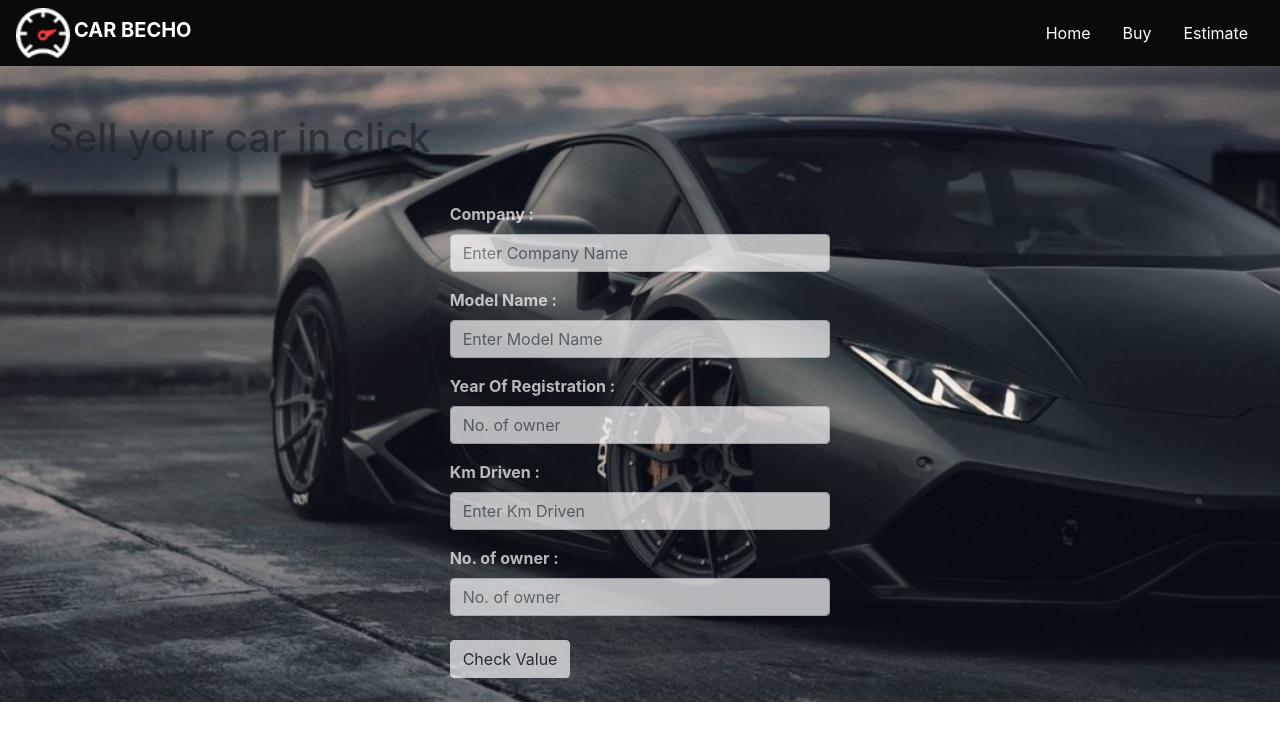
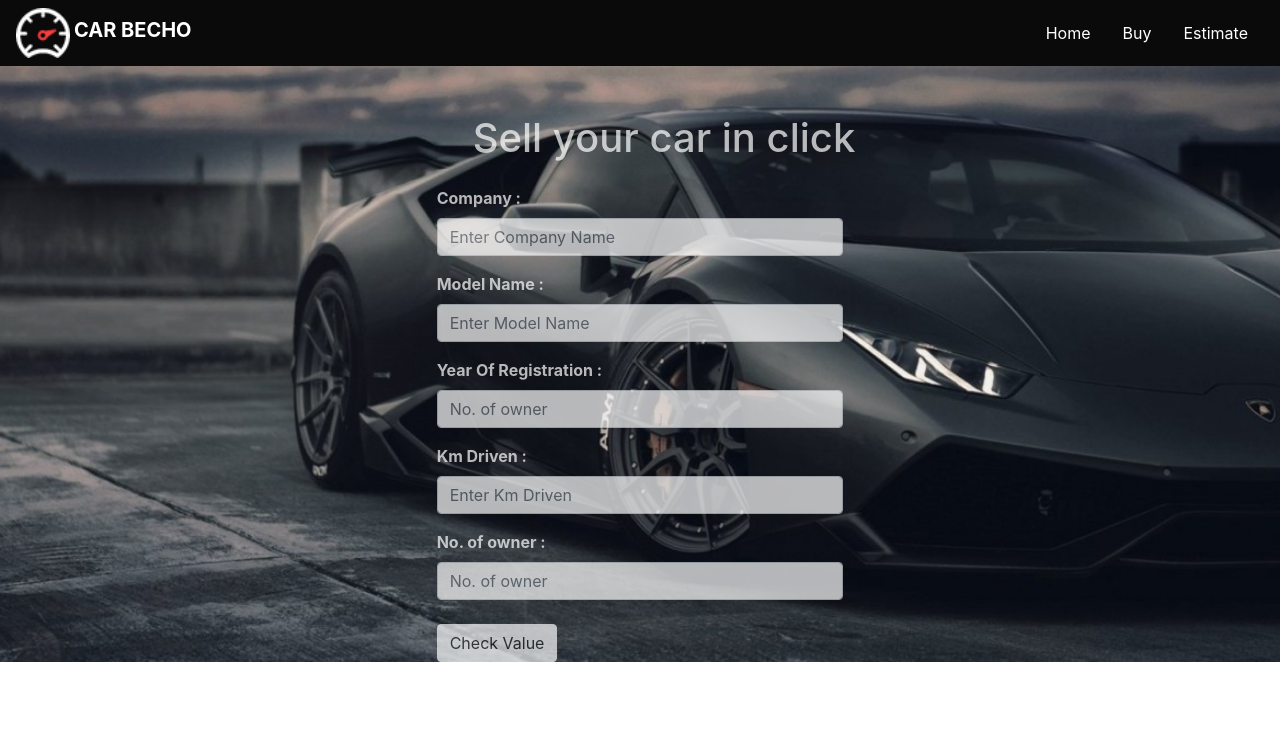
Before and after one commit to smita-dev/Car-Becho, a website: page sellcar.html in a window 1280 px wide. Drawn offline with nearby package versions, Linux system fonts and the light colour scheme.

Commit message:
updated design

```diff
--- a/sellcar.html
+++ b/sellcar.html
@@ -30,8 +30,8 @@
         </nav>
 
         <div class="implementation ">
-          <h1 class="mt-5 ml-5 ">Sell your car in click</h1>
-          <Div class="row m-4">
+          <h1 class="mt-5 ml-5 text-center text-white ">Sell your car in click</h1>
+          <Div class="row">
             <div class="col-4"></div>
             <div class="col-4">
               <form action="/">
@@ -81,7 +81,7 @@
                     <button type="button" class="btn btn-light mt-4 evaluate-btn">Check Value</button>
               </form>
             </div>
-            <div class="col-4"></div>
+            <div class="col-3"></div>
           </Div>
         </div>
     </div>
```
